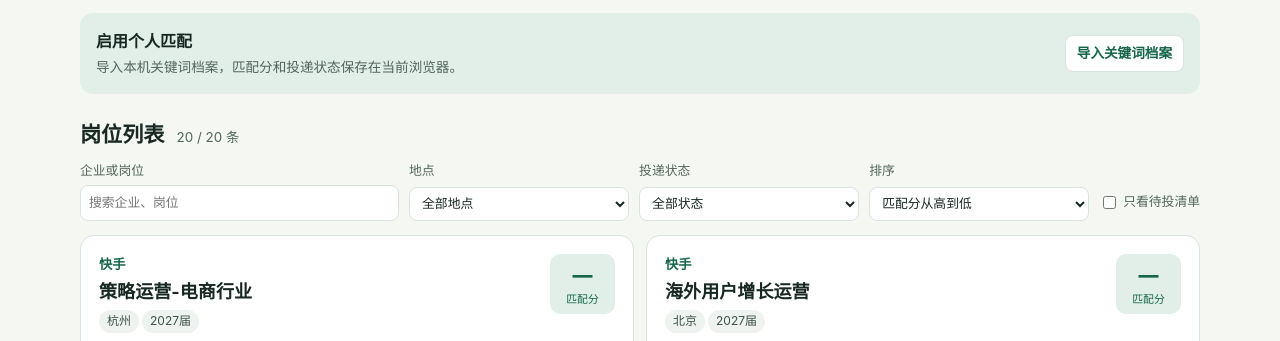
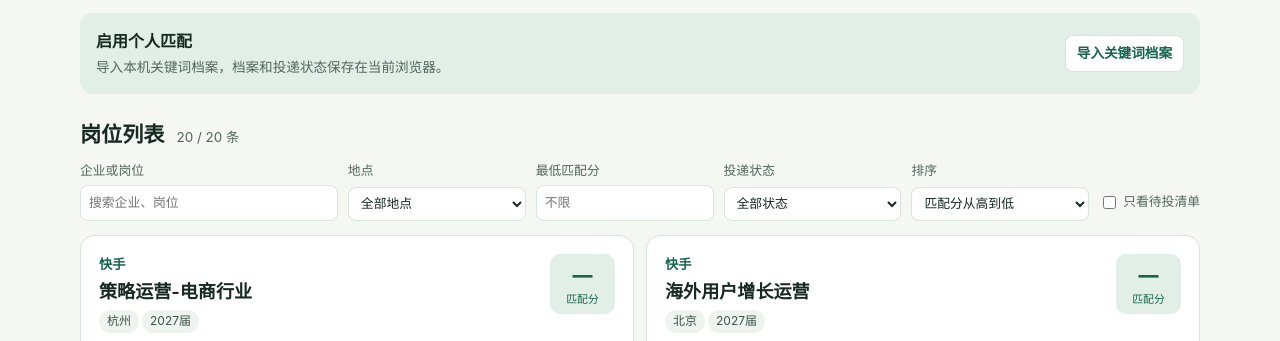
Before and after one commit to coisini1314-max/nowcoder-job-board, a plain HTML site: page site/index.html in a window 1280 px wide. Shown: the part 416-757 px from the top of the page. Drawn offline with Linux system fonts and the light colour scheme.

Commit message:
Add daily refresh, deployment and minimum score filter

```diff
--- a/site/board.js
+++ b/site/board.js
@@ -164,8 +164,10 @@ function render() {
   const city = $("city").value;
   const status = $("status").value;
   const sort = $("sort").value;
+  const minimum = $("minimum").valueAsNumber;
   const show = jobs.filter(job => (!query || fold(job.company + job.title).includes(query))
     && (!city || job.cities.includes(city)) && (!status || status === job.status)
+    && (!Number.isFinite(minimum) || job.score >= minimum)
     && (!$("only").checked || inQueue(job)));
   if (sort === "score") show.sort((a, b) => (b.score ?? 0) - (a.score ?? 0));
   if (sort === "city") show.sort((a, b) => a.cities[0].localeCompare(b.cities[0], "zh-CN"));
@@ -175,7 +177,7 @@ function render() {
   $("sent").textContent = Object.values(statuses).filter(s => s === "已投递").length;
   $("versions").textContent = profile?.versions.length ?? "—";
   $("profile-title").textContent = profile ? "个人匹配已启用" : "启用个人匹配";
-  $("profile-note").textContent = profile ? `${profile.year} 届 · ${profile.degree} · ${storageOK ? "仅存于此浏览器" : "本次页面有效"}` : "导入本机关键词档案，匹配分和投递状态保存在当前浏览器。";
+  $("profile-note").textContent = profile ? `${profile.year} 届 · ${profile.degree} · ${storageOK ? "仅存于此浏览器" : "本次页面有效"}` : "导入本机关键词档案，档案和投递状态保存在当前浏览器。";
   $("forget").hidden = !profile;
   $("count").textContent = `${show.length} / ${jobs.length} 条`;
   $("cards").replaceChildren(...(show.length ? show.map(card) : [element("p", "当前条件下暂无岗位。", "empty")]));
@@ -204,7 +206,7 @@ async function init() {
   $("updated").textContent = "最后更新时间 · " + dateLabel(snapshot.updatedAt) + "（北京时间）";
   const cities = new Set(snapshot.jobs.flatMap(job => job.cities));
   for (const city of [...cities].sort((a, b) => a.localeCompare(b, "zh-CN"))) addOption($("city"), city);
-  for (const id of ["search", "city", "status", "sort", "only"]) $(id).addEventListener("input", render);
+  for (const id of ["search", "city", "status", "sort", "only", "minimum"]) $(id).addEventListener("input", render);
   $("profile-file").addEventListener("change", async event => {
     const file = event.target.files[0];
     if (!file) return;
--- a/site/index.html
+++ b/site/index.html
@@ -25,7 +25,7 @@
     <div><span>简历版本 · 本机</span><strong id="versions">—</strong></div>
   </section>
   <section class="private" aria-label="本机简历档案">
-    <div><strong id="profile-title">启用个人匹配</strong><p id="profile-note">导入本机关键词档案，匹配分和投递状态保存在当前浏览器。</p></div>
+    <div><strong id="profile-title">启用个人匹配</strong><p id="profile-note">导入本机关键词档案，档案和投递状态保存在当前浏览器。</p></div>
     <div class="actions"><label class="button secondary" for="profile-file">导入关键词档案</label><input id="profile-file" type="file" accept=".json,application/json" hidden><button id="forget" class="quiet" hidden>清除档案</button></div>
   </section>
   <p id="notice" role="status" hidden></p>
@@ -34,6 +34,7 @@
     <div class="filters">
       <label>企业或岗位<input id="search" type="search" placeholder="搜索企业、岗位"></label>
       <label>地点<select id="city"><option value="">全部地点</option></select></label>
+      <label>最低匹配分<input id="minimum" type="number" min="0" max="100" step="1" placeholder="不限"></label>
       <label>投递状态<select id="status"><option value="">全部状态</option><option>未投递</option><option>已投递</option><option>跳过</option><option>失败</option></select></label>
       <label>排序<select id="sort"><option value="score">匹配分从高到低</option><option value="city">按地点</option><option value="company">按企业</option><option value="source">牛客列表顺序</option></select></label>
       <label class="check"><input id="only" type="checkbox"> 只看待投清单</label>
```
Also changed, not shown: site/style.css, 1 other file.
